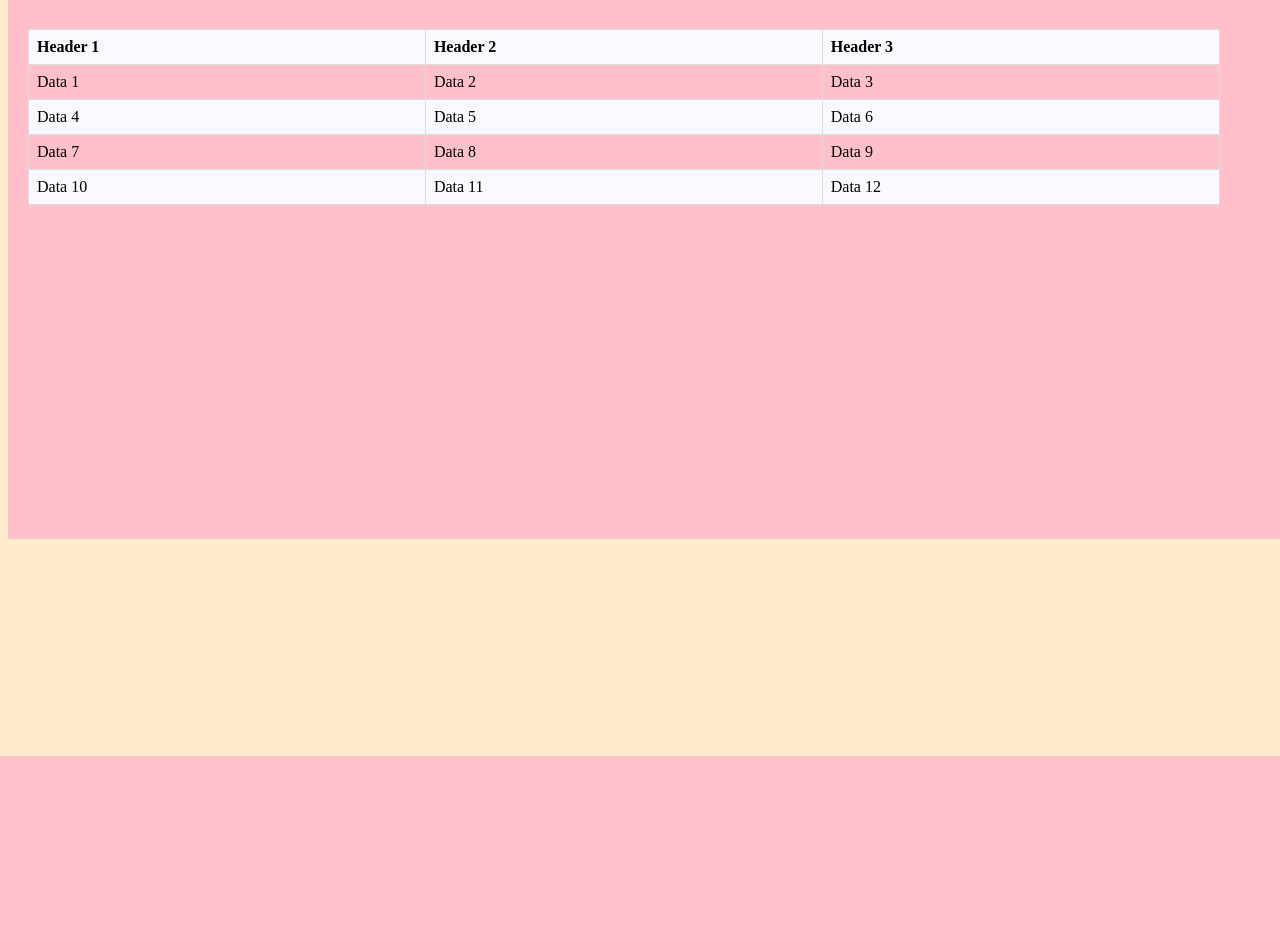
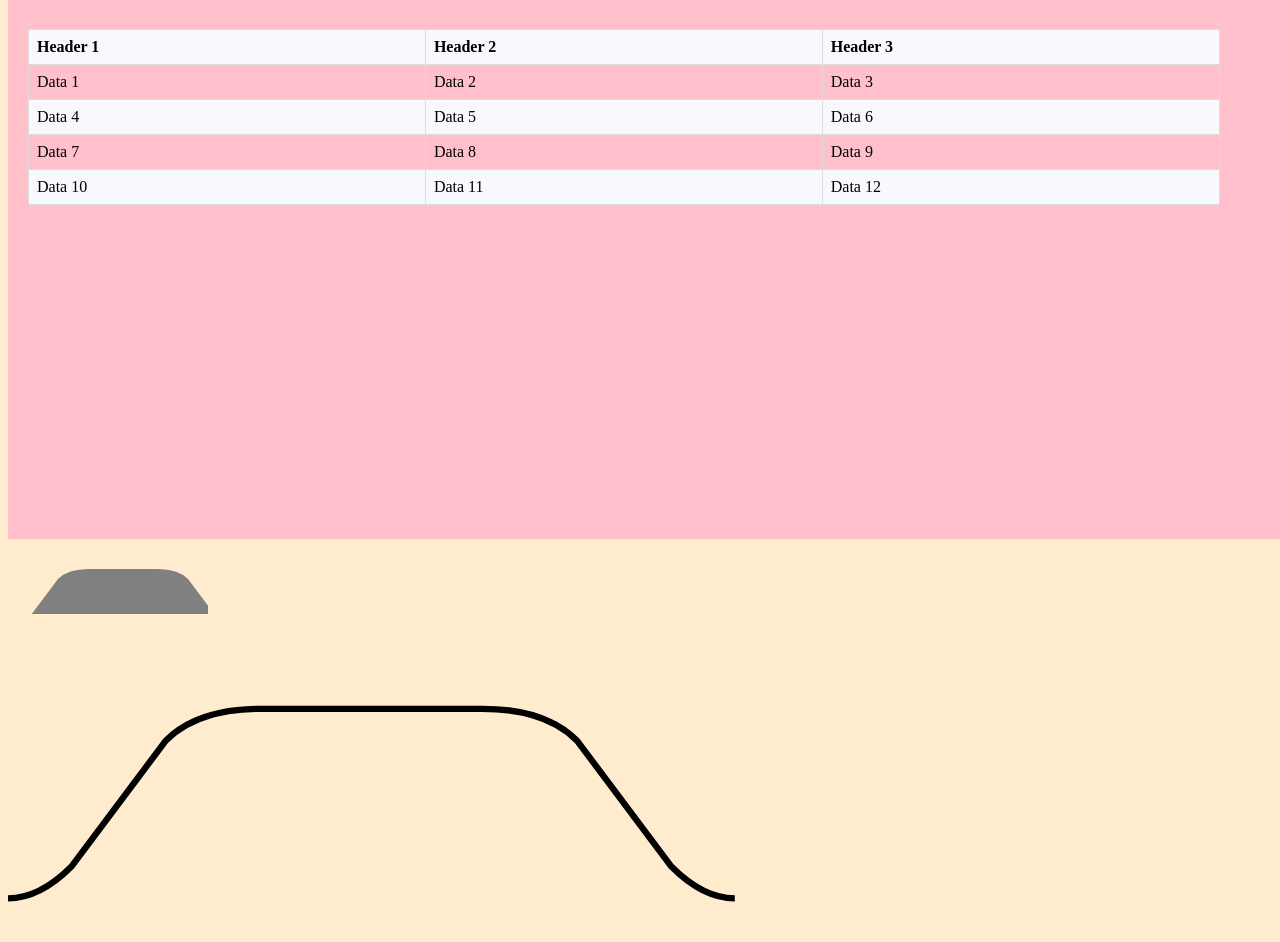
Before and after one commit to hello-pmwilson/cell_bio_lab, a Django app: template cell_bio_lab/inventory/templates/inventory/beta-inventory.html in a window 1280 px wide. Shown: the part 44-986 px from the top of the page. Before the commit the page ends 800 px from the top, so only its background shows below. Run offline with Django 4.2, Linux system fonts and the light colour scheme; the template is opened without the code that fills it, so the values that code supplies are empty.

Commit message:
added svg path to make folder tab

```diff
--- a/cell_bio_lab/inventory/templates/inventory/beta-inventory.css
+++ b/cell_bio_lab/inventory/templates/inventory/beta-inventory.css
@@ -65,3 +65,10 @@ th {
 tr:nth-child(even) {
     background-color: ghostwhite;
 }
+
+.tab-path {
+    background-color: grey;
+    height: 75px;
+    width: 200px;
+    clip-path: path('m 0 90 q 10 0 20 -10 l 30 -40 q 10 -10 30 -10 h 70 q 20 0 30 10 l 30 40 q 10 10 20 10');
+}
--- a/cell_bio_lab/inventory/templates/inventory/beta-inventory.html
+++ b/cell_bio_lab/inventory/templates/inventory/beta-inventory.html
@@ -63,5 +63,17 @@
             </tbody>
         </table>
     </div>
+
+    <div class="tab-path">Hello</div>
+
+    <svg id="folder-tab" viewBox="0 0 40 10" xmlns="http://www.w3.org/2000/svg">
+      <path d="m 0 9 q 1 0 2 -1 l 3 -4 q 1 -1 3 -1 h 7 q 2 0 3 1 l 3 4 q 1 1 2 1"
+      stroke="black"
+      fill="transparent"
+      stroke-width=".2"/>
+    </svg>
+    <!-- m 0 9 h 8 q 1 0 2 -1 l 3 -4 q 1 -1 3 -1 h 7 q 2 0 3 1 l 3 4 q 1 1 2 1 h 7 -->
+
+
 </body>
 </html>
```
